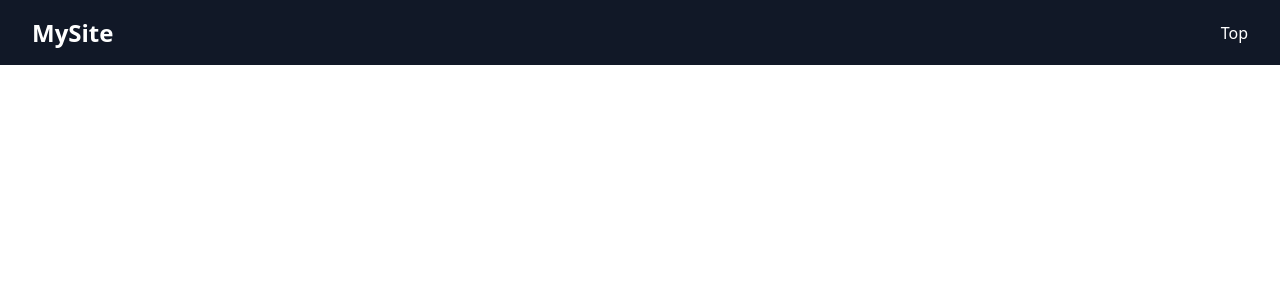
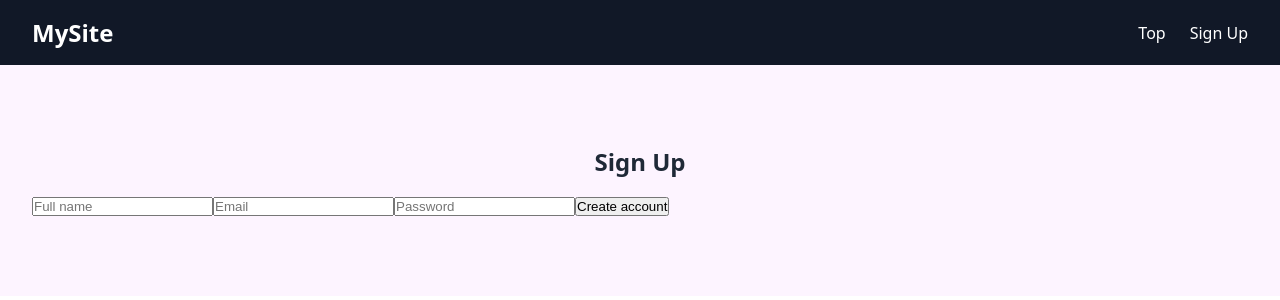
Before and after one commit to ShowkatSakib/git-landing, a React (Vite) app: page / in a window 1280 px wide. Shown: the top 300 px of the page. Built offline with nearby package versions, Linux system fonts and the light colour scheme.

Commit message:
feat: add signup section

```diff
--- a/src/App.css
+++ b/src/App.css
@@ -15,3 +15,7 @@
 
 .section { padding: 5rem 2rem; max-width: 900px; margin: 0 auto; }
 .section h2 { margin-bottom: 1rem; }
+
+.auth { background: #fdf4ff; max-width: none; }
+.auth .form { margin: 0 auto; }
+.auth h2 { text-align: center; }
--- a/src/App.jsx
+++ b/src/App.jsx
@@ -1,11 +1,13 @@
 import './App.css'
 import Navbar from './components/Navbar'
+import Signup from './components/Signup'
 
 function App() {
   return (
     <>
       <Navbar />
       <main id="top">
+        <Signup />
       </main>
     </>
   )
--- a/src/components/Navbar.jsx
+++ b/src/components/Navbar.jsx
@@ -4,6 +4,7 @@ function Navbar() {
       <h2 className="logo">MySite</h2>
       <ul>
         <li><a href="#top">Top</a></li>
+        <li><a href="#signup">Sign Up</a></li>
       </ul>
     </nav>
   )
--- /dev/null
+++ b/src/components/Signup.jsx
@@ -0,0 +1,20 @@
+function Signup() {
+  const handleSubmit = (e) => {
+    e.preventDefault()
+    alert('Account created!')
+  }
+
+  return (
+    <section id="signup" className="section auth">
+      <h2>Sign Up</h2>
+      <form onSubmit={handleSubmit} className="form">
+        <input type="text" placeholder="Full name" required />
+        <input type="email" placeholder="Email" required />
+        <input type="password" placeholder="Password" required />
+        <button type="submit" className="btn">Create account</button>
+      </form>
+    </section>
+  )
+}
+
+export default Signup
```
